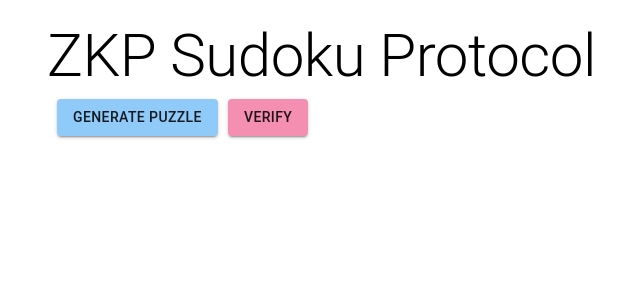
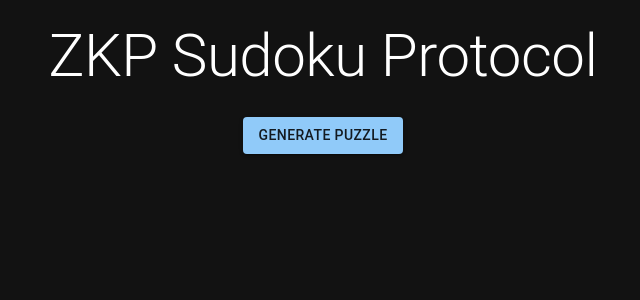
Before and after one commit to FadiBadarni/zkp-sudoku, a React (Create React App) app in the folder client/: page / in a window 1280 px wide. Shown: the top 300 px of the page, without its empty margins (317-957 px from the left). Built offline with nearby package versions, Linux system fonts and the light colour scheme; no server answers; the HTML template or start-up script is replaced by a standard one.

Commit message:
Add .gitignore and axios dependency*** ***Update package-lock.json and package.json*** ***Refactor App.tsx and add SudokuBoard component*** ***Create SudokuBoard component***

```diff
--- a/client/package.json
+++ b/client/package.json
@@ -13,6 +13,7 @@
     "@types/node": "^16.18.79",
     "@types/react": "^18.2.53",
     "@types/react-dom": "^18.2.18",
+    "axios": "^1.6.7",
     "react": "^18.2.0",
     "react-dom": "^18.2.0",
     "react-scripts": "5.0.1",
@@ -42,5 +43,8 @@
       "last 1 firefox version",
       "last 1 safari version"
     ]
+  },
+  "devDependencies": {
+    "@babel/plugin-proposal-private-property-in-object": "^7.21.11"
   }
 }
--- a/client/src/App.tsx
+++ b/client/src/App.tsx
@@ -1,13 +1,12 @@
-import React from 'react';
 import './App.css';
 import {
   Container,
   Typography,
-  Button,
-  Grid,
   ThemeProvider,
   createTheme,
+  CssBaseline,
 } from '@mui/material';
+import SudokuBoard from './SudokuBoard';
 
 const darkTheme = createTheme({
   palette: {
@@ -24,19 +23,20 @@ const darkTheme = createTheme({
 function App() {
   return (
     <ThemeProvider theme={darkTheme}>
-      <Container maxWidth="sm" style={{ marginTop: '20px' }}>
-        <Typography variant="h2" gutterBottom>
+      <CssBaseline />
+      <Container
+        maxWidth="lg"
+        sx={{
+          marginTop: '20px',
+          display: 'flex',
+          flexDirection: 'column',
+          alignItems: 'center',
+        }}
+      >
+        <Typography variant="h2" component="h1" gutterBottom>
           ZKP Sudoku Protocol
         </Typography>
-        <Grid container spacing={3}>
-          {/* Grid for Sudoku board or other components */}
-        </Grid>
-        <Button variant="contained" color="primary" style={{ margin: '10px' }}>
-          Generate Puzzle
-        </Button>
-        <Button variant="contained" color="secondary">
-          Verify
-        </Button>
+        <SudokuBoard />
       </Container>
     </ThemeProvider>
   );
--- /dev/null
+++ b/client/src/SudokuBoard.tsx
@@ -0,0 +1,40 @@
+import React, { useState } from 'react';
+import axios from 'axios';
+import { Button, Grid } from '@mui/material';
+
+interface Puzzle {
+  // Define the structure of the puzzle data you expect
+}
+
+const axiosInstance = axios.create({
+  baseURL: process.env.REACT_APP_SERVER_URL,
+});
+
+const SudokuBoard: React.FC = () => {
+  // If the puzzle has a known structure, use it here, else use 'any' or a proper type
+  const [puzzle, setPuzzle] = useState<Puzzle | null>(null);
+
+  const generatePuzzle = async () => {
+    try {
+      const response = await axiosInstance.get<Puzzle>('/generate-puzzle');
+      setPuzzle(response.data); // The response.data will be typed as Puzzle
+      // You will need to render the puzzle on the grid below
+    } catch (error) {
+      console.error('Error fetching the puzzle:', error);
+    }
+  };
+
+  return (
+    <>
+      <Grid container spacing={2} sx={{ marginBottom: '20px' }}>
+        {/* Render the Sudoku board here based on the puzzle state */}
+      </Grid>
+      <Button variant="contained" color="primary" onClick={generatePuzzle}>
+        Generate Puzzle
+      </Button>
+      {/* The verify button will probably need to be moved here as well */}
+    </>
+  );
+};
+
+export default SudokuBoard;
```
Also changed, not shown: 2 other files (tests, documents, lock files or other folders).
